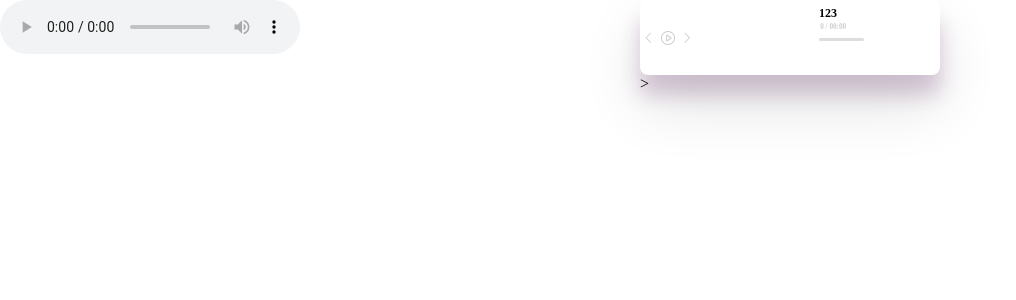
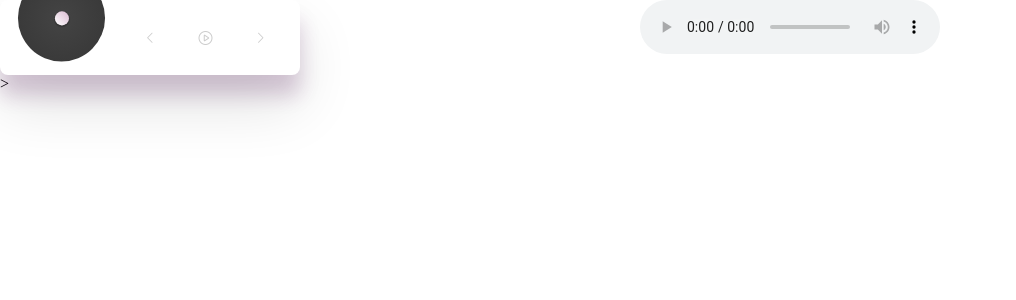
Before and after one commit to 9374/vue_music, a Vue app: page /#/play in a window 1280 px wide. Shown: the top 300 px of the page, without its empty margins (0-1016 px from the left). Built offline with nearby package versions, Linux system fonts and the light colour scheme.

Commit message:
'优化一点点播放功能'

```diff
--- a/src/api/mainapi.js
+++ b/src/api/mainapi.js
@@ -53,3 +53,13 @@ export const GetnewSongAPI = function (limit) {
     }
   })
 }
+
+// 获取当前播放音乐的详情
+export const getCurrentPlayAPI = function (ids) {
+  return request({
+    url: '/song/detail',
+    params: {
+      ids
+    }
+  })
+}
--- a/src/components/Play.vue
+++ b/src/components/Play.vue
@@ -1,10 +1,8 @@
 <template>
   <el-row>
     <el-col :span="12">
-      <audio ref="audio" controls :src="playurl" autoplay></audio
-    ></el-col>
-    <el-col :span="12">
       <div class="player">
+        <div class="player_disk">
           <div class="disk" :class="{ disk__playing: isPlaying }">
             <!-- 旋转封面 -->
             <label
@@ -16,8 +14,11 @@
                 backgroundImage: coverUrl ? `url(${coverUrl})` : '',
               }"
             />
+            <!-- backgroundImage: coverUrl ? `url(${coverUrl})` : '', -->
+          </div>
         </div>
         <!-- 控制部分 -->
+        <div class="player_control">
           <div class="control" :class="{ control__playing: isPlaying }">
             <div class="control_btn control_btn__side">
               <!-- 下一曲-->
@@ -33,13 +34,15 @@
               <i class="el-icon-arrow-right" />
             </div>
           </div>
+        </div>
         <!--  // 播放进度-->
+        <div class="player_progress">
           <div class="progress" :class="{ progress__playing: isPlaying }">
             <!-- 歌曲名称 -->
-          <h2 class="progress_title">{{ name }}</h2>
+            <h2 class="progress_title">{{ currentPlay.name }}</h2>
             <!-- 歌曲时间 -->
             <p class="progress_text">
-            {{ position }} /
+              {{ s_to_hs(position) }} /
               {{ s_to_hs(duration) }}
             </p>
             <!--  //duration -->
@@ -49,13 +52,24 @@
             </div>
           </div>
         </div>
+      </div>
       ></el-col
     >
+    <el-col :span="12">
+      <audio
+        ref="audio"
+        @canplay="getDuration"
+        controls
+        :src="playurl"
+        autoplay
+        @ended="end"
+      ></audio
+    ></el-col>
   </el-row>
 </template>
 
 <script>
-import { mapMutations, mapState } from 'vuex'
+import { mapMutations, mapState, mapGetters } from 'vuex'
 export default {
   data () {
     return {
@@ -68,35 +82,62 @@ export default {
       position: 0,
       // 总时间
       duration: 0,
-      // 进度条
-      progress: 0,
-      playSong: {}
+      // 进度条 定义在计算属性
+      // progress: 0,
+      playSong: {},
+      timer: null
     }
   },
   watch: {
     playId (newval) {
       this.changeUrl()
+      this.isPlaying = true
+      this.getCover()
+    },
+    playurl () {
+      if (!this.playurl) {
+        clearInterval(this.timer)
+        this.timer = null
+      }
     }
   },
   methods: {
     changeUrl () {
       this.playurl = `https://music.163.com/song/media/outer/url?id=${this.playId}.mp3`
-      this.$nextTick(() => {
+      // 更新播放进度事件
+      clearInterval(this.timer)
+      this.timer = null
+      this.timer = setInterval(() => {
+        this.position = this.$refs.audio.currentTime
+      }, 1000)
+      this.getCover()
+    },
+    getDuration () {
       this.duration = this.$refs.audio.duration
-      })
     },
     ...mapMutations(['changePlayId']),
     play () {
       if (this.isPlaying) {
+        console.log(this.$refs.audio)
         // console.log()
         this.$refs.audio.pause()
-        this.duration = this.$refs.audio.duration
-        console.log(this.$refs.audio.duration)
+        // 更新播放进度事件
+        clearInterval(this.timer)
+        this.timer = null
       } else {
         this.$refs.audio.play()
-        console.log(this.$refs.audio.duration)
+        // 更新播放进度事件
+        clearInterval(this.timer)
+        this.timer = null
+        this.timer = setInterval(() => {
+          this.position = this.$refs.audio.currentTime
+        }, 1000)
       }
       this.isPlaying = !this.isPlaying
+    },
+    end () {
+      clearInterval(this.timer)
+      this.timer = null
     },
     s_to_hs (s) {
       // 计算分钟
@@ -105,29 +146,50 @@ export default {
       h = Math.floor(s / 60)
       // 计算秒
       // 算法：取得秒%60的余数，既得到秒数
-      s = s % 60
+      s = parseInt(s % 60)
       // 将变量转换为字符串
       h += ''
       s += ''
       // 如果只有一位数，前面增加一个0
       h = (h.length === 1) ? '0' + h : h
       s = (s.length === 1) ? '0' + s : s
-      s = s.substring(0, 2)
+      // s = s.substring(0, 2)
       return h + ':' + s
+    },
+    // 更新封面
+    getCover () {
+      setTimeout(() => {
+        // console.log('我是play', this.currentPlay)
+        this.coverUrl = this.currentPlay.al.picUrl + '?param=200y200'
+        // http://p4.music.126.net/JzNK4a5PjjPIXAgVlqEc5Q==/109951164154280311.jpg?param=200y50
+        // console.log('我是play', this.currentPlay.al.picUrl)
+      }, 1000)
     }
   },
   computed: {
-    ...mapState(['playId']),
+    ...mapState(['playId', 'currentPlay']),
+    ...mapGetters(['Cover']),
     icon () {
       if (this.isPlaying) {
         return 'el-icon-video-pause'
       } else {
         return 'el-icon-video-play'
       }
+    },
+    progress () {
+      if (this.playurl) {
+        const str = this.position / this.duration
+        return `${(str * 100).toFixed(2)}%`
+      } else {
+        return 0
       }
-
     }
-
+    // 封面
+  },
+  created () {
+    clearInterval(this.timer)
+    this.timer = null
+  }
 }
 
 </script>
--- a/src/components/SongsTable.vue
+++ b/src/components/SongsTable.vue
@@ -50,7 +50,7 @@
 </template>
 
 <script>
-import { mapMutations } from 'vuex'
+import { mapMutations, mapActions } from 'vuex'
 //  复用歌曲表格组件
 export default {
   // 需要引用者传入songslist歌单列表
@@ -73,11 +73,13 @@ export default {
     }
   },
   methods: {
+    ...mapActions(['getCurrentPlay']),
     // 从vuex中获取改变播放音乐id的方法
     ...mapMutations(['changePlayId']),
     // 点击改变播放音乐的id
     onPlay (palyid) {
       this.changePlayId(palyid)
+      this.getCurrentPlay(palyid)
     }
   }
 
--- a/src/store/index.js
+++ b/src/store/index.js
@@ -1,23 +1,49 @@
 import Vue from 'vue'
 import Vuex from 'vuex'
+import { getCurrentPlayAPI } from '@/api/mainapi.js'
 
 Vue.use(Vuex)
 const store = new Vuex.Store({
   state: {
     playId: 0,
-    playList: []
+    playList: [],
+    currentPlay: {},
+    coverUrl: ''
   },
   mutations: {
+    // 改变正在播放的音乐
     changePlayId (state, payload) {
       state.playId = payload
     },
+    // 给播放列表添加
     addPlayList (state, payload) {
       state.playList.push(payload)
     },
+    // 清空播放列表
     clearPlayList (state) {
       state.playList = []
+    },
+    // 改变currentPlay
+    changecurrentPlay (state, payload) {
+      state.currentPlay = payload
+      console.log(state.currentPlay)
+    }
+
+  },
+  actions: {
+    async getCurrentPlay (ctx, id) {
+      const { data: res } = await getCurrentPlayAPI(id)
+      if (res.code === 200) {
+        ctx.commit('changecurrentPlay', res.songs[0])
+        // this.coverUrl = res.songs[0].al.picUrl
+      }
     }
   }
+  // getters: {
+  //   Cover (state) {
+  //     return state.currentPlay.al.picUrl
+  //   }
+  // }
 
 })
 export default store
```
Also changed, not shown: src/assets/cover.jpg (added). Lines whose indentation alone changed are shown as unchanged.
